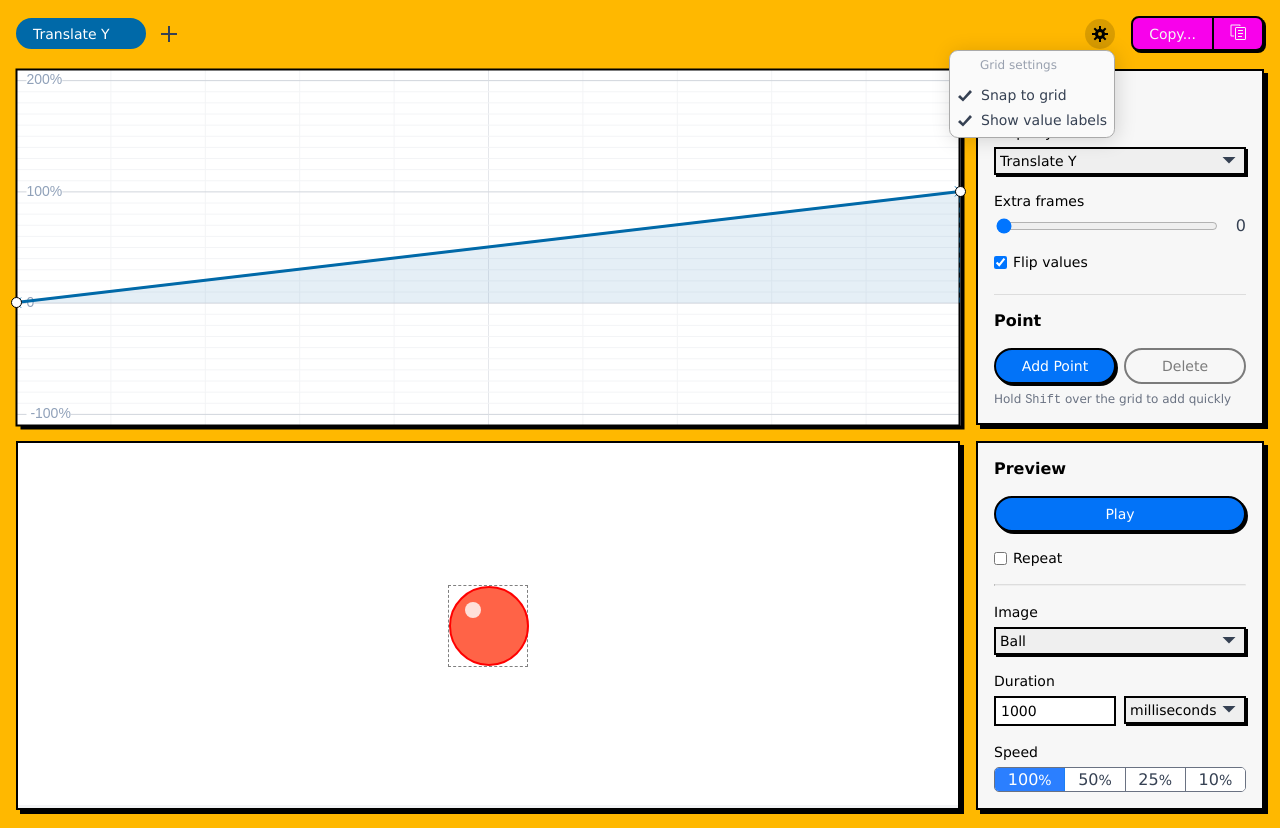
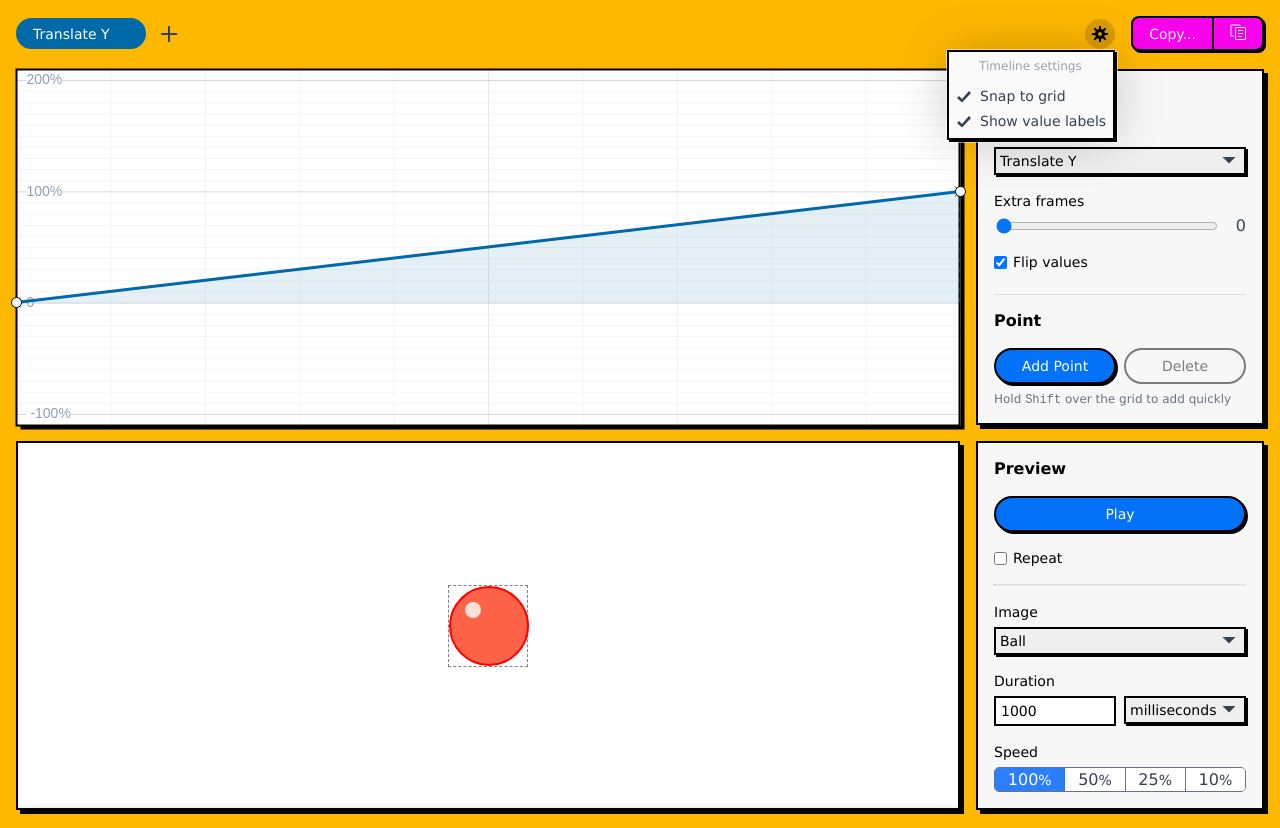
Before and after one commit to gillibrand/keyframe-click, a React (Vite) app: page / in a window 1280 px wide. Both pictures are taken after a click on the button "Settings". Built offline with nearby package versions, Linux system fonts and the light colour scheme.

Commit message:
Restyle menus

```diff
--- a/src/app/App.tsx
+++ b/src/app/App.tsx
@@ -252,7 +252,7 @@ function App() {
   const items: MenuItem[] = [
     {
       type: "label",
-      label: "Grid settings",
+      label: "Timeline settings",
     },
     {
       type: "toggle",
--- a/src/components/menu/MenuButton.tsx
+++ b/src/components/menu/MenuButton.tsx
@@ -58,7 +58,7 @@ export function MenuButton({ style, children, title }: MenuButtonProps) {
   function handleKeyDown(e: React.KeyboardEvent<HTMLButtonElement>) {
     if (!isPressed) return;
 
-    if (e.key === "Escape") {
+    if (e.key === "Escape" || e.key === "Tab") {
       e.preventDefault();
       setIsPressed(false);
       buttonRef.current?.focus();
--- a/src/components/menu/menu.css
+++ b/src/components/menu/menu.css
@@ -7,6 +7,7 @@
 
   display: flex;
   gap: 0.5rem;
+  cursor: default;
 
   &:not(:first-child) {
     padding-block-start: 0.5rem;
@@ -33,7 +34,7 @@
   cursor: pointer;
 
   &.is-hover {
-    background-color: var(--c-blue);
+    background-color: var(--c-neo-blue);
     color: white;
   }
 }
@@ -83,13 +84,20 @@
 
 .Menu {
   position: absolute;
-  border: solid 1px #aaa;
-  box-shadow: 2px 2px 20px rgba(0 0 0 / 0.15);
+  border: solid var(--border-width) var(--border-color);
+
+  box-shadow:
+    0.125rem 0.125rem 0 0 var(--c-neo-black),
+    0 0 0 0.5px white,
+    0.125rem 0.125rem 0 0.5px white,
+    0 0 50px rgba(0 0 0 / 0.2);
+
   list-style-type: none;
   outline: none;
+  user-select: none;
 
   padding: 0;
   margin: 0;
   background-color: var(--c-neutral-50);
-  border-radius: 0.55rem;
+  z-index: 1;
 }
--- a/src/export/ExportDialog.css
+++ b/src/export/ExportDialog.css
@@ -20,20 +20,12 @@
   box-shadow: 0.25rem 0.25rem 2rem rgba(0 0 0 / 0.2);
   box-shadow:
     0.25rem 0.25rem 0 0 var(--c-neo-black),
-    0 0 0 1px white,
-    0.25rem 0.25rem 0 1px white;
+    0 0 0 0.5px white,
+    0.25rem 0.25rem 0 0.5px white,
+    0 0 75px rgba(0 0 0 / 0.25);
 
   &::backdrop {
-    background: rgba(0 0 0 / 0);
-  }
-
-  &::backdrop {
-    background: rgba(0 0 0 / 0);
-    transition: background 96ms linear;
-  }
-
-  &.is-open::backdrop {
-    background: rgba(0, 0, 0, 0.1);
+    background: transparent;
   }
 
   .ExportDialog__tail {
```
